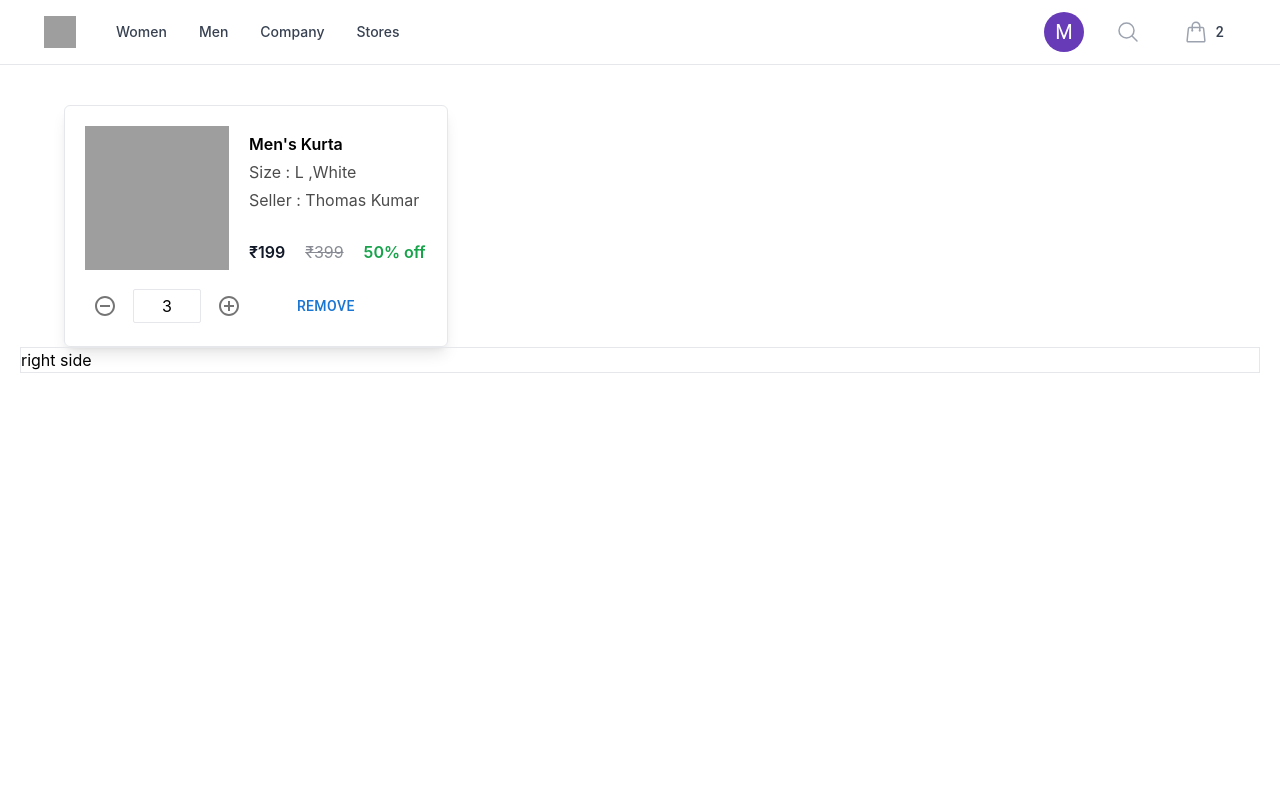
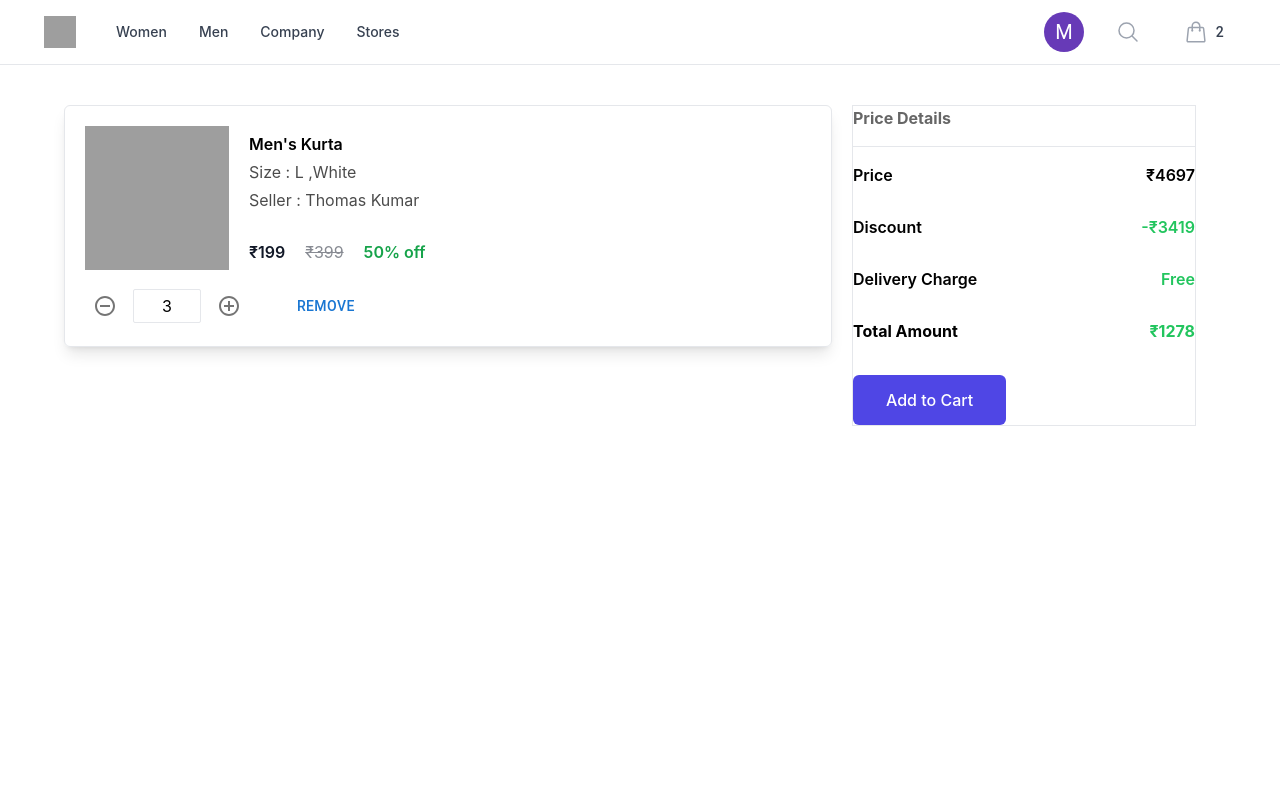
Before and after one commit to manish0to1/e-commerce, a React (Create React App) app: page / in a window 1280 px wide. Shown: the top 800 px of the page. Built offline with nearby package versions, Linux system fonts and the light colour scheme; grey boxes are pictures that could not be loaded.

Commit message:
now creating add to cart button in cart section cart price details like price , discount , delivery charge etc.

```diff
--- a/src/customer/components/Cart/Cart.jsx
+++ b/src/customer/components/Cart/Cart.jsx
@@ -5,10 +5,43 @@ const Cart = () => {
   return (
     <div>
       <div className="lg:grid grid-cols-3 lg:px-16 relative">
-        <CartItem />
-      </div>
-      <div className="px-5 sticky top-0 h-[100vh] mt-5 lg:mt-0">
-        <div className="border ">right side</div>
+        <div className="col-span-2">
+          <CartItem />
+        </div>
+        <div className="px-5 sticky top-0 h-[100vh] mt-5 lg:mt-0">
+          <div className="border ">
+            <p className="font-bold opacity-60 pb-4">Price Details</p>
+            <hr />
+
+            <div className="space-y-3 font-semibold">
+              <div className="flex justify-between text-black pt-4">
+                <span>Price</span>
+                <span>₹4697</span>
+              </div>
+
+              <div className="flex justify-between text-black pt-4">
+                <span>Discount</span>
+                <span className="text-green-500">-₹3419</span>
+              </div>
+
+              <div className="flex justify-between text-black pt-4">
+                <span>Delivery Charge</span>
+                <span className="text-green-500">Free</span>
+              </div>
+
+              <div className="flex justify-between text-black pt-4 font-bold">
+                <span>Total Amount</span>
+                <span className="text-green-500">₹1278</span>
+              </div>
+            </div>
+            <button
+              variant="contained"
+              className="px-2.5rem py-0.5rem flex mt-8 justify-center items-center rounded-md border border-transparent bg-indigo-600 px-8 py-3 text-base font-medium text-white hover:bg-indigo-700 focus:outline-none focus:ring-2 focus:ring-indigo-500 focus:ring-offset-2"
+            >
+              Add to Cart
+            </button>
+          </div>
+        </div>
       </div>
     </div>
   );
```
